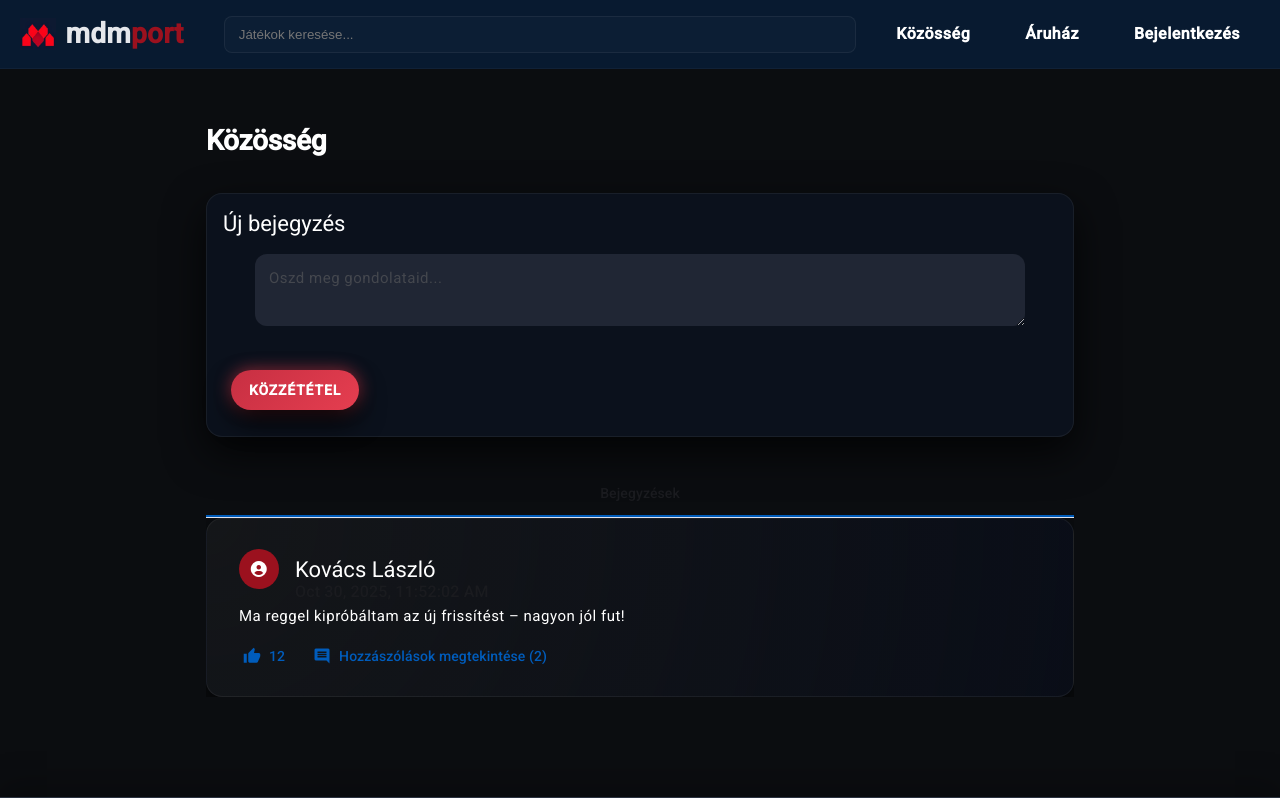
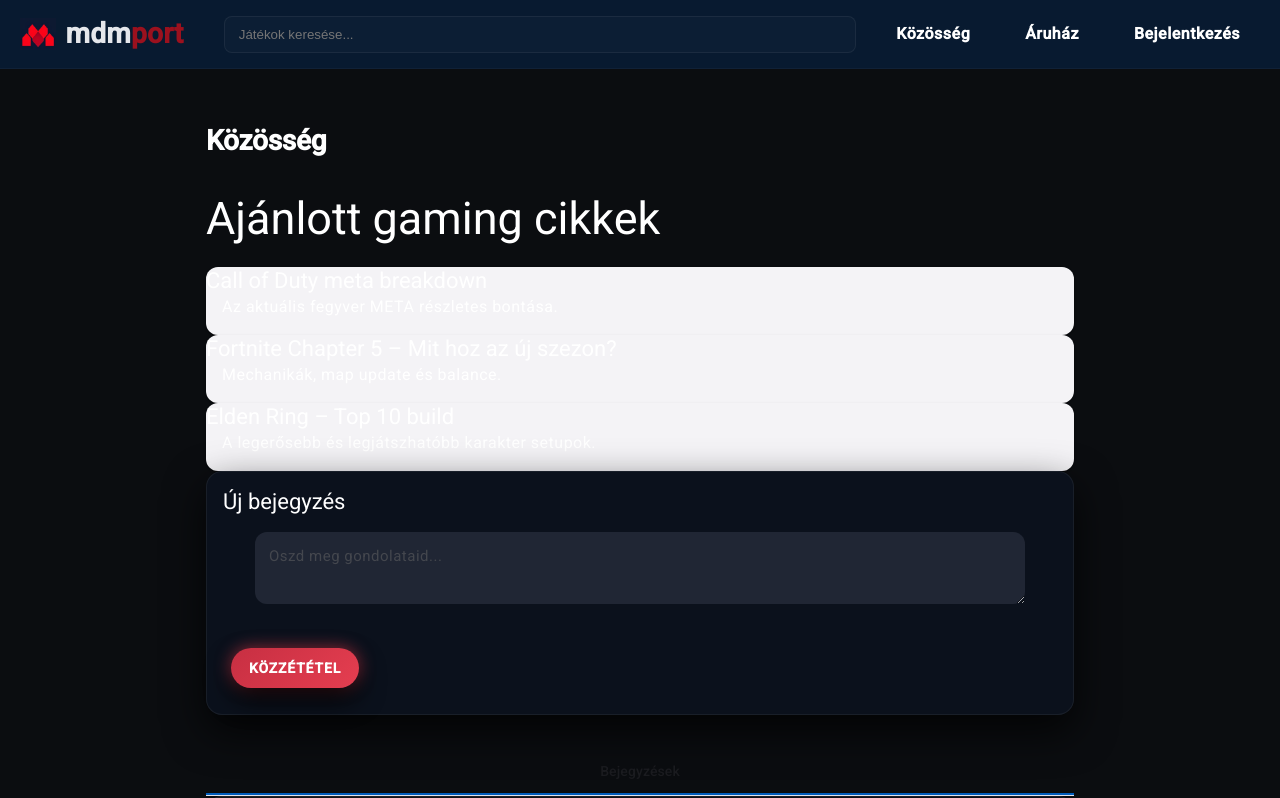
Before and after one commit to bulya666/mdmport, an Angular app in the folder mdmport/: page /community in a window 1280 px wide. Shown: the top 798 px of the page. Built offline with nearby package versions, Linux system fonts and the light colour scheme.

Commit message:
community cikk 1/2

```diff
--- a/mdmport/src/app/community/community.component.html
+++ b/mdmport/src/app/community/community.component.html
@@ -1,6 +1,28 @@
-
 <div class="community-page">
   <h1>Közösség</h1>
+
+<div class="articles-wrapper">
+  <h2>Ajánlott gaming cikkek</h2>
+
+  <div class="articles-grid">
+    <mat-card *ngFor="let article of featuredArticles" class="article-card" (click)="openModal(article)">
+      <mat-card-title>{{ article.title }}</mat-card-title>
+      <mat-card-content>
+        <p>{{ article.summary }}</p>
+      </mat-card-content>
+    </mat-card>
+  </div>
+</div>
+
+<div class="modal-backdrop" *ngIf="modalOpen" (click)="closeModal()"></div>
+
+<div class="modal" *ngIf="modalOpen">
+  <div class="modal-content">
+    <h2>{{ selectedArticle?.title }}</h2>
+    <p>{{ selectedArticle?.fullText }}</p>
+    <button class="close-btn" (click)="closeModal()">Bezárás</button>
+  </div>
+</div>
 
   <mat-card class="new-post">
     <mat-card-title>Új bejegyzés</mat-card-title>
--- a/mdmport/src/app/community/community.component.ts
+++ b/mdmport/src/app/community/community.component.ts
@@ -37,6 +37,12 @@ interface Member {
   role: string;
 }
 
+interface Article {
+title: string;
+image: string;
+summary: string;
+}
+
 @Component({
   selector: "app-community",
   standalone: true,
@@ -44,17 +50,39 @@ interface Member {
   templateUrl: './community.component.html',
   styleUrl: './community.component.css',
 })
-
 export class CommunityComponent implements OnInit {
-loggedUser: string | null = null;
+  loggedUser: string | null = null;
   posts: Post[] = [];
   newPostContent = "";
+
+
+
+  allArticles: Article[] = [
+    { title: 'Cyberpunk 2077 – Új DLC elemzés', image: 'assets/articles/cp2077.jpg', summary: 'A legújabb kiegészítő játékmenetbeli változásai.' },
+    { title: 'Elden Ring – Top 10 build', image: 'assets/articles/elden.jpg', summary: 'A legerősebb és legjátszhatóbb karakter setupok.' },
+    { title: 'Call of Duty meta breakdown', image: 'assets/articles/cod.jpg', summary: 'Az aktuális fegyver META részletes bontása.' },
+    { title: 'Fortnite Chapter 5 – Mit hoz az új szezon?', image: 'assets/articles/fortnite.jpg', summary: 'Mechanikák, map update és balance.' },
+    { title: 'GTA 6 – Legújabb szivárgások', image: 'assets/articles/gta6.jpg', summary: 'A megjelenés körüli pletykák elemzése.' },
+    { title: 'Valorant – Agent tier list', image: 'assets/articles/val.jpg', summary: 'Verseny meta és karakter erősségek.' },
+    { title: 'League of Legends – Patch 14.x elemzés', image: 'assets/articles/lol.jpg', summary: 'A legfontosabb változtatások hatása.' },
+    { title: 'Apex Legends – Movement tech tippek', image: 'assets/articles/apex.jpg', summary: 'Speciális mozgási trükkök részletesen.' },
+    { title: 'Assassin’s Creed Shadows – Mit tudunk eddig?', image: 'assets/articles/ac.jpg', summary: 'Történeti keret, karakterek és játékmenet.' },
+    { title: 'The Witcher 4 fejlesztési hírek', image: 'assets/articles/witcher4.jpg', summary: 'A projekt állapota és várható irányok.' },
+    { title: 'Overwatch 2 – Balance update', image: 'assets/articles/ow.jpg', summary: 'Meta-shake és hős frissítések.' },
+    { title: 'Helldivers 2 tippek és stratégiák', image: 'assets/articles/helldivers.jpg', summary: 'Hatékony kooperáció és build ajánlások.' }
+  ];
+
+  featuredArticles: Article[] = [];
+  modalOpen = false;
+  selectedArticle: Article | null = null;
+  articles: Article[] = [];
 
   constructor(private router: Router, private auth: AuthService) {}
 
   ngOnInit() {
     this.loggedUser = localStorage.getItem('loggedUser');
     this.loadPosts();
+    this.featuredArticles = this.getRandomArticles(3);
   }
 
   loadPosts() {
@@ -161,4 +189,59 @@ loggedUser: string | null = null;
   toggleComments(post: Post) {
     post.showComments = !post.showComments;
   }
+
+  getRandomArticles(count: number): Article[] {
+    const shuffled = [...this.allArticles].sort(() => 0.5 - Math.random());
+    return shuffled.slice(0, count);
+  }
+
+  openModal(article: Article): void {
+    this.selectedArticle = article;
+    this.modalOpen = true;
+  }
+
+  closeModal(): void {
+    this.modalOpen = false;
+    this.selectedArticle = null;
+  }
 }
+
+
+
+
+
+// interface Article {
+//   title: string;
+//   summary: string;
+//   fullText: string; // új mező a hosszabb szöveghez
+// }
+
+// allArticles: Article[] = [
+//   {
+//     title: 'Cyberpunk 2077 – Új DLC elemzés',
+//     summary: 'A legújabb kiegészítő bemutatása röviden.',
+//     fullText: 'A legújabb DLC részletesen bemutatja a játékmenet változásait, új küldetéseket, fegyvereket és karakteropciókat. Elemzésünkben kitérünk a játékélményre, karakterfejlődésre és a stratégiákra, amik a játékban használhatók.'
+//   },
+//   {
+//     title: 'Elden Ring – Top 10 build',
+//     summary: 'A legerősebb build-ek röviden.',
+//     fullText: 'Ebben a cikkben részletesen bemutatjuk a legerősebb és legjátszhatóbb karakter build-eket, taktikai tippekkel és felszerelés javaslatokkal. Tartalmazza a PvE és PvP optimalizált build-eket is.'
+//   },
+//   {
+//     title: 'Call of Duty meta breakdown',
+//     summary: 'Fegyver META összefoglaló.',
+//     fullText: 'Átfogó elemzés az aktuális fegyver META-ról, karakterek hatékonyságáról és a legjobb stratégiákról, hogy versenyképes maradhass a játékban. Tippeket adunk fegyverválasztáshoz és perk kombinációkhoz.'
+//   }
+// ];
+
+// featuredArticles: Article[] = this.getRandomArticles(3);
+
+// openModal(article: Article): void {
+//   this.selectedArticle = article;
+//   this.modalOpen = true;
+// }
+
+// closeModal(): void {
+//   this.modalOpen = false;
+//   this.selectedArticle = null;
+// }
```
Lines whose indentation alone changed are shown as unchanged.
